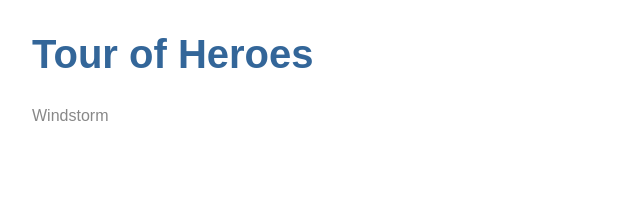
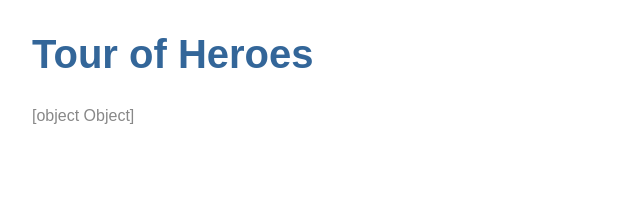
Before and after one commit to jhonscript/angular-tour-of-heroes, an Angular app: page / in a window 1280 px wide. Shown: the top 197 px of the page, without its empty margins (0-640 px from the left). Built offline with nearby package versions, Linux system fonts and the light colour scheme.

Commit message:
Create a Hero class

```diff
--- /dev/null
+++ b/src/app/hero.ts
@@ -0,0 +1,4 @@
+export class Hero {
+  id: number;
+  name: string;
+}
--- a/src/app/heroes/heroes.component.ts
+++ b/src/app/heroes/heroes.component.ts
@@ -1,4 +1,5 @@
 import { Component, OnInit } from '@angular/core';
+import { Hero } from '../hero';
 
 @Component({
   selector: 'app-heroes',
@@ -7,7 +8,10 @@ import { Component, OnInit } from '@angular/core';
 })
 export class HeroesComponent implements OnInit {
 
-  hero = 'Windstorm';
+  hero: Hero = {
+    id: 1
+    , name: 'Windstorm'
+  };
 
   constructor() { }
 
```
